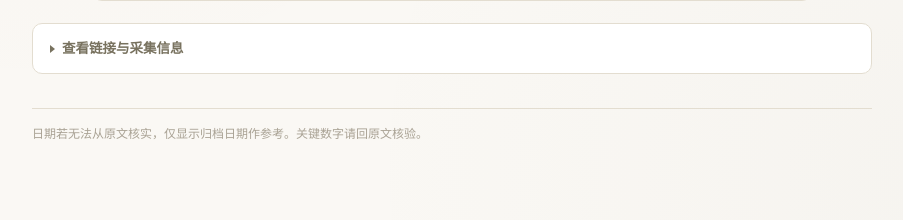
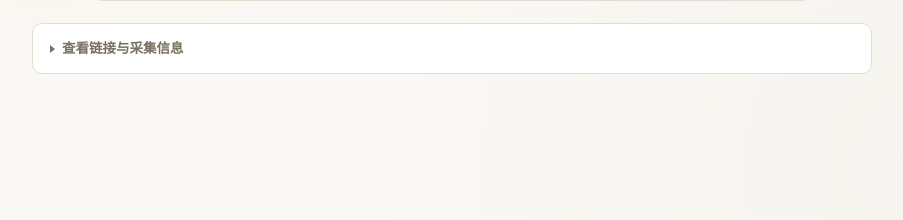
Before and after one commit to viccool6/ai-tech-intel, a Flask app: template templates/article.html in a window 1280 px wide. Shown: the part 487-707 px from the top of the page, without its empty margins (188-1091 px from the left). Run offline with Flask 3, Linux system fonts and the light colour scheme; the template is opened without the code that fills it, so the values that code supplies are empty; the visitor is signed in with stand-in values (Sample User, id 1).

Commit message:
ui(article): 删除详情页底部日期免责脚注
Co-Authored-By: Claude Opus 4.7 <noreply@anthropic.com>

```diff
--- a/templates/article.html
+++ b/templates/article.html
@@ -262,7 +262,6 @@ summary:hover{color:var(--accent)}
   <p><b>抓取时间：</b>{{ article.crawled_at or article.archived_at or '' }}</p>
 </details>
 
-<div class="footnote">日期若无法从原文核实，仅显示归档日期作参考。关键数字请回原文核验。</div>
 {% endblock %}
 
 {% block scripts %}
```
